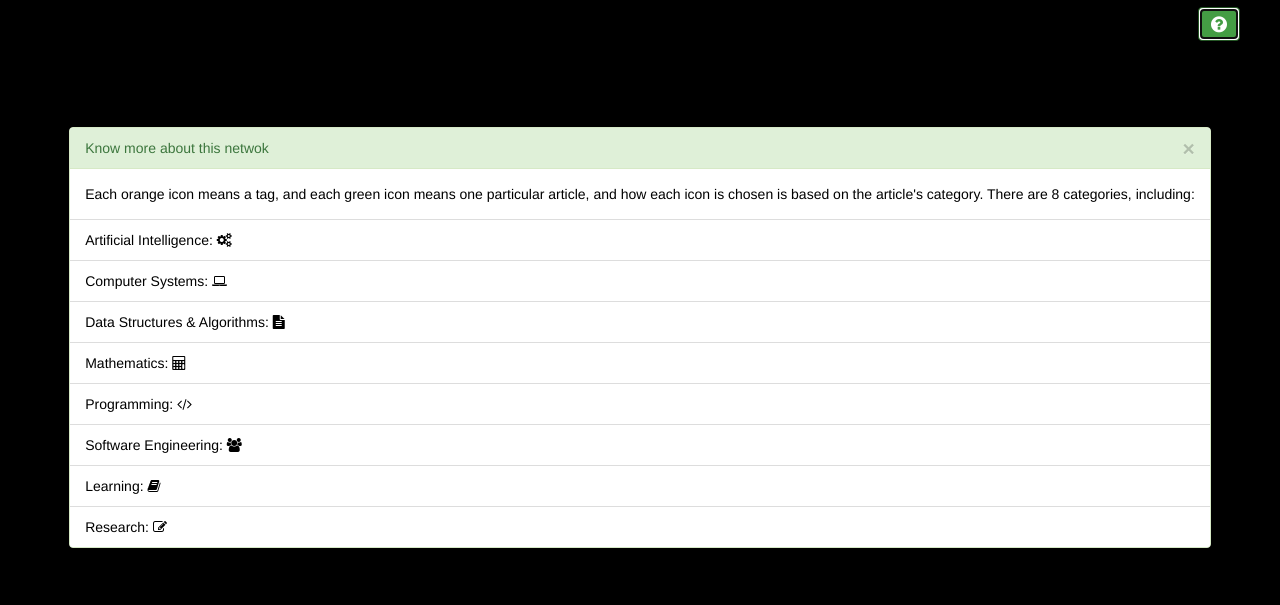
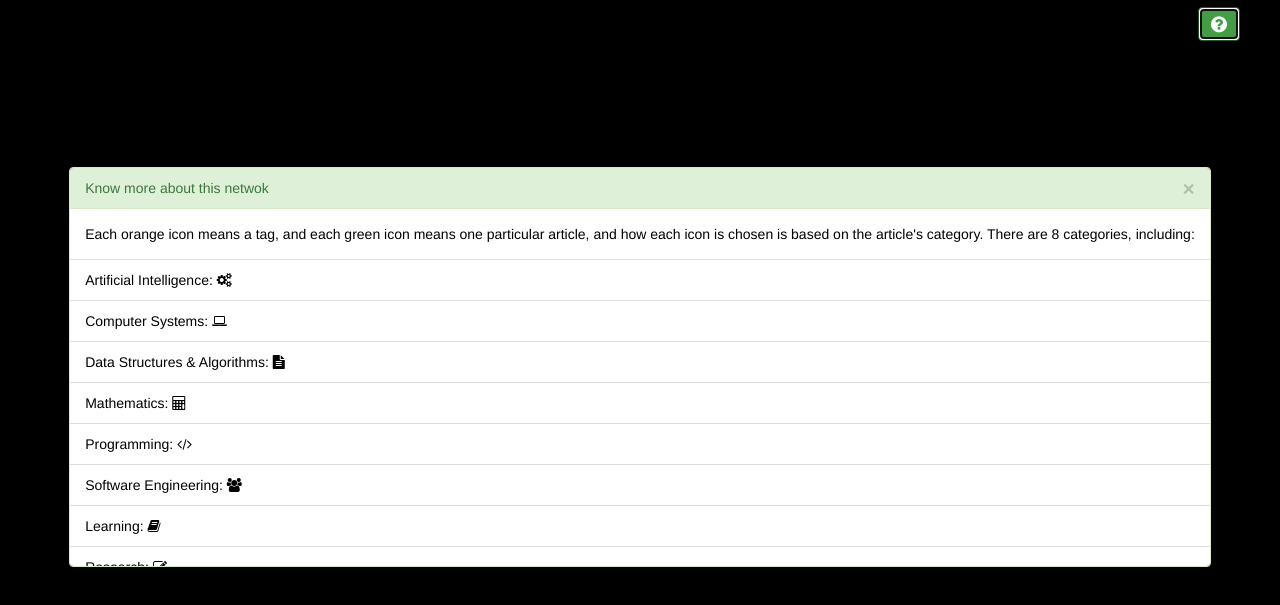
Before and after one commit to cyyeh/knowledge_network, a website: page docs/index.html in a window 1280 px wide. Both pictures are taken after a click on the button "Help". Shown: the part 63-668 px from the top of the page. Drawn offline with Linux system fonts and the light colour scheme.

Commit message:
update panel css

```diff
--- a/docs/index.css
+++ b/docs/index.css
@@ -57,3 +57,9 @@ body {
     height: 100%;
     color: black;
 }
+
+#help-panel {
+    margin-top: 60px;
+    max-height: 400px;
+    overflow: auto;
+}
```
